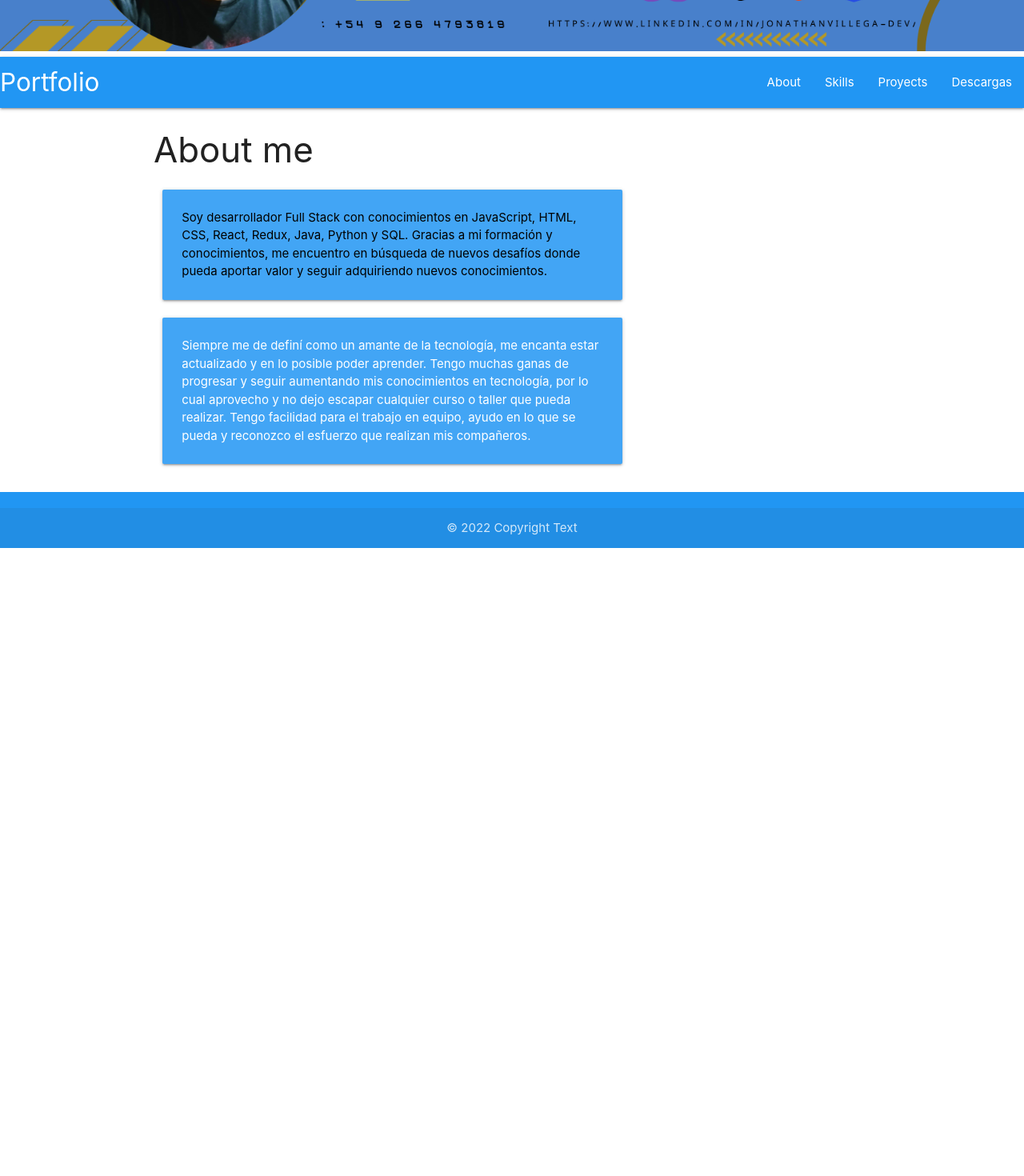
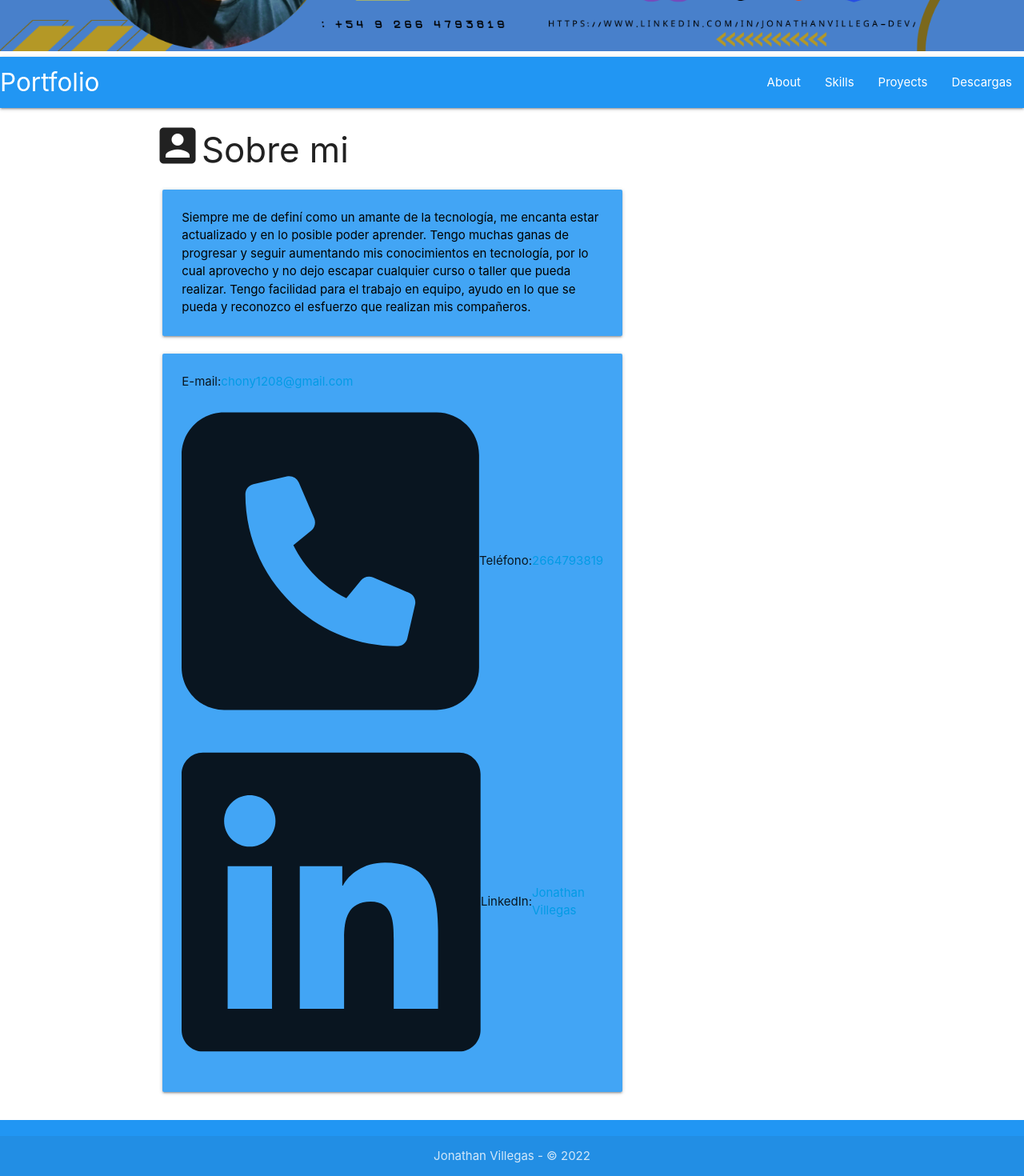
Before and after one commit to jonathanvillegas90/portfolio, a React (Create React App) app: page /about in a window 1280 px wide. Shown: the part 256-1726 px from the top of the page at 80% size. Before the commit the page ends 941 px from the top, so only its background shows below. Built offline with nearby package versions, Linux system fonts and the light colour scheme.

Commit message:
se cambiaron y agregaron componentes

```diff
--- a/package.json
+++ b/package.json
@@ -3,9 +3,14 @@
   "version": "0.1.0",
   "private": true,
   "dependencies": {
+    "@fortawesome/fontawesome-svg-core": "^1.3.0-beta3",
+    "@fortawesome/free-regular-svg-icons": "^6.0.0-beta3",
+    "@fortawesome/free-solid-svg-icons": "^6.0.0-beta3",
+    "@fortawesome/react-fontawesome": "^0.1.17",
     "@testing-library/jest-dom": "^5.16.1",
     "@testing-library/react": "^11.2.7",
     "@testing-library/user-event": "^12.8.3",
+    "firebase": "^9.6.6",
     "react": "^17.0.2",
     "react-dom": "^17.0.2",
     "react-router-dom": "^5.2.0",
--- a/public/index.html
+++ b/public/index.html
@@ -10,7 +10,10 @@
       content="Web site created using create-react-app"
     />
     <link rel="apple-touch-icon" href="%PUBLIC_URL%/logo192.png" />
-
+    <link
+      href="https://fonts.googleapis.com/icon?family=Material+Icons"
+      rel="stylesheet"
+    />
     <link rel="manifest" href="%PUBLIC_URL%/manifest.json" />
     <!-- Compiled and minified CSS -->
     <link
--- /dev/null
+++ b/src/components/Contact.jsx
@@ -0,0 +1,64 @@
+import React from "react";
+
+const Contact = () => {
+  return (
+    <div>
+      <div className="col s12 m8">
+        <div className="card-panel #42a5f5 blue lighten-1">
+          <div style={{ display: "flex", alignItems: "center" }}>
+            <i class="fa-solid fa-envelope"></i>
+            <span>E-mail: </span>
+            <a href="chony1208@gmail.com" target="_blank">
+              chony1208@gmail.com
+            </a>
+          </div>
+          <div style={{ display: "flex", alignItems: "center" }}>
+            <svg
+              aria-hidden="true"
+              focusable="false"
+              data-prefix="fas"
+              data-icon="square-phone"
+              class="svg-inline--fa fa-square-phone"
+              role="img"
+              xmlns="http://www.w3.org/2000/svg"
+              viewBox="0 0 448 512"
+            >
+              <path
+                fill="currentColor"
+                d="M384 32H64C28.65 32 0 60.65 0 96v320c0 35.35 28.65 64 64 64h320c35.35 0 64-28.65 64-64V96C448 60.65 419.3 32 384 32zM351.6 321.5l-11.62 50.39c-1.633 7.125-7.9 12.11-15.24 12.11c-126.1 0-228.7-102.6-228.7-228.8c0-7.328 4.984-13.59 12.11-15.22l50.38-11.63c7.344-1.703 14.88 2.109 17.93 9.062l23.27 54.28c2.719 6.391 .8828 13.83-4.492 18.22L168.3 232c16.99 34.61 45.14 62.75 79.77 79.75l22.02-26.91c4.344-5.391 11.85-7.25 18.24-4.484l54.24 23.25C349.5 306.6 353.3 314.2 351.6 321.5z"
+              ></path>
+            </svg>
+            <span>Teléfono:</span>
+            <a href="https://wa.me/5492664793819">2664793819</a>
+          </div>
+          <div style={{ display: "flex", alignItems: "center" }}>
+            <svg
+              aria-hidden="true"
+              focusable="false"
+              data-prefix="fab"
+              data-icon="linkedin"
+              className="svg-inline--fa fa-linkedin"
+              role="img"
+              xmlns="http://www.w3.org/2000/svg"
+              viewBox="0 0 448 512"
+            >
+              <path
+                fill="currentColor"
+                d="M416 32H31.9C14.3 32 0 46.5 0 64.3v383.4C0 465.5 14.3 480 31.9 480H416c17.6 0 32-14.5 32-32.3V64.3c0-17.8-14.4-32.3-32-32.3zM135.4 416H69V202.2h66.5V416zm-33.2-243c-21.3 0-38.5-17.3-38.5-38.5S80.9 96 102.2 96c21.2 0 38.5 17.3 38.5 38.5 0 21.3-17.2 38.5-38.5 38.5zm282.1 243h-66.4V312c0-24.8-.5-56.7-34.5-56.7-34.6 0-39.9 27-39.9 54.9V416h-66.4V202.2h63.7v29.2h.9c8.9-16.8 30.6-34.5 62.9-34.5 67.2 0 79.7 44.3 79.7 101.9V416z"
+              ></path>
+            </svg>
+            <span>LinkedIn:</span>
+            <a
+              href="https://www.linkedin.com/in/jonathanvillega-dev/"
+              target="_blank"
+            >
+              Jonathan Villegas
+            </a>
+          </div>
+        </div>
+      </div>
+    </div>
+  );
+};
+
+export default Contact;
--- a/src/components/Footer.jsx
+++ b/src/components/Footer.jsx
@@ -5,7 +5,9 @@ const Footer = () => {
     <div>
       <footer className="page-footer blue">
         <div className="footer-copyright center">
-          <div className="container">© 2022 Copyright Text</div>
+          <div className="container">
+            Jonathan Villegas - &copy; {new Date().getFullYear()}
+          </div>
         </div>
       </footer>
     </div>
--- /dev/null
+++ b/src/components/Proyect.jsx
@@ -0,0 +1,25 @@
+import React from "react";
+
+const Proyect = ({ props }) => {
+  const { id, nombre, caracteristica, tecnologias, imagen, acceso } = props;
+
+  return (
+    <div className="col s12 m7">
+      <div className="card small">
+        <div className="card-image">
+          <img src={imagen} />
+          <span className="card-title">{nombre}</span>
+        </div>
+        <div className="card-content">
+          <p>{caracteristica}</p>
+          <p>{tecnologias}</p>
+        </div>
+        <div className="card-action">
+          <a href={acceso}>{acceso}</a>
+        </div>
+      </div>
+    </div>
+  );
+};
+
+export default Proyect;
--- a/src/pages/About.jsx
+++ b/src/pages/About.jsx
@@ -1,25 +1,19 @@
 import React from "react";
+import { Link } from "react-router-dom";
+import Contact from "../components/Contact";
 
 const About = () => {
   return (
     <div>
       <div className="container">
+        <div style={{ display: "flex", alignItems: "center" }}>
+          <i className="medium material-icons">account_box</i>
+          <h3>Sobre mi</h3>
+        </div>
         <div className="row">
-          <h3>About me</h3>
-          <div class="col s12 m8">
-            <div class="card-panel #42a5f5 blue lighten-1">
-              <span class="black-text">
-                Soy desarrollador Full Stack con conocimientos en JavaScript,
-                HTML, CSS, React, Redux, Java, Python y SQL. Gracias a mi
-                formación y conocimientos, me encuentro en búsqueda de nuevos
-                desafíos donde pueda aportar valor y seguir adquiriendo nuevos
-                conocimientos.
-              </span>
-            </div>
-          </div>
-          <div class="col s12 m8">
-            <div class="card-panel #42a5f5 blue lighten-1">
-              <span class="white-text">
+          <div className="col s12 m8">
+            <div className="card-panel #42a5f5 blue lighten-1">
+              <span className="black-text">
                 Siempre me de definí como un amante de la tecnología, me encanta
                 estar actualizado y en lo posible poder aprender. Tengo muchas
                 ganas de progresar y seguir aumentando mis conocimientos en
@@ -30,6 +24,7 @@ const About = () => {
               </span>
             </div>
           </div>
+          <Contact></Contact>
         </div>
       </div>
     </div>
--- a/src/pages/Home.jsx
+++ b/src/pages/Home.jsx
@@ -1,4 +1,5 @@
 import React from "react";
+import Contact from "../components/Contact";
 
 const Home = () => {
   return (
@@ -7,27 +8,16 @@ const Home = () => {
         <div className="container">
           <div className="row">
             <h3>Contact</h3>
-            <div class="col s12 m8">
-              <div class="card-panel #42a5f5 blue lighten-1">
-                <span class="black-text">
-                  Soy desarrollador Full Stack con conocimientos en JavaScript,
-                  HTML, CSS, React, Redux, Java, Python y SQL. Gracias a mi
-                  formación y conocimientos, me encuentro en búsqueda de nuevos
-                  desafíos donde pueda aportar valor y seguir adquiriendo nuevos
-                  conocimientos.
-                </span>
-              </div>
-            </div>
-            <div class="col s12 m8">
-              <div class="card-panel #42a5f5 blue lighten-1">
-                <span class="white-text">
-                  Siempre me de definí como un amante de la tecnología, me
-                  encanta estar actualizado y en lo posible poder aprender.
-                  Tengo muchas ganas de progresar y seguir aumentando mis
-                  conocimientos en tecnología, por lo cual aprovecho y no dejo
-                  escapar cualquier curso o taller que pueda realizar. Tengo
-                  facilidad para el trabajo en equipo, ayudo en lo que se pueda
-                  y reconozco el esfuerzo que realizan mis compañeros.
+            <Contact></Contact>
+            <div className="col s12 m8">
+              <div className="card-panel #42a5f5 blue lighten-1">
+                <span className="white-text">
+                  ¡Hola! Mi nombre es Jonathan Villegas, tengo 31 años y soy
+                  desarrollador web full stack con conocimientos en
+                  JavaScript,Node, HTML5, CSS3, React, Redux, Java, Python y
+                  SQL. Gracias a mi formación y conocimientos, me encuentro en
+                  búsqueda de nuevos desafíos para seguir creciendo
+                  profesionalmente.
                 </span>
               </div>
             </div>
--- a/src/pages/Proyects.jsx
+++ b/src/pages/Proyects.jsx
@@ -1,9 +1,39 @@
 import React from "react";
+import Proyect from "../components/Proyect";
+
+const proyectos = [
+  {
+    id: 1,
+    nombre: "portfolio",
+    caracteristica: "realizado puramente con react",
+    tecnologias: "React",
+    imagen:
+      "https://4.bp.blogspot.com/-jDcqEFr898k/XBAeeuO_B3I/AAAAAAAAAEM/ugCkZsDFoN8_HGj34Mcs6O61GvNDzcKaACLcBGAs/s1600/phpCode.png",
+    acceso: "#",
+  },
+  {
+    id: 2,
+    nombre: "calculadora",
+    caracteristica: "realizado puramente con react",
+    tecnologias: "React,firebase",
+    imagen:
+      "https://4.bp.blogspot.com/-jDcqEFr898k/XBAeeuO_B3I/AAAAAAAAAEM/ugCkZsDFoN8_HGj34Mcs6O61GvNDzcKaACLcBGAs/s1600/phpCode.png",
+    acceso: "#",
+  },
+];
 
 const Proyects = () => {
   return (
-    <div>
-      <h1>Aca irian los proyectos</h1>
+    <div className="container">
+      <div style={{ display: "flex", alignItems: "center" }}>
+        <i className="medium material-icons">work</i>
+        <h3>Proyectos</h3>
+      </div>
+      <div className="collection">
+        {proyectos.map((p) => {
+          return <Proyect props={p} key={p.id} />;
+        })}
+      </div>
     </div>
   );
 };
```
Also changed, not shown: src/firebase/config.js (added, +22 -0 lines), 1 other file (tests, documents, lock files or other folders).
